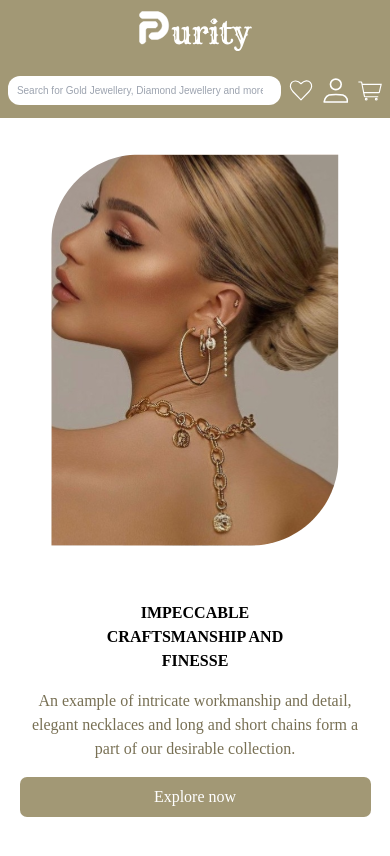
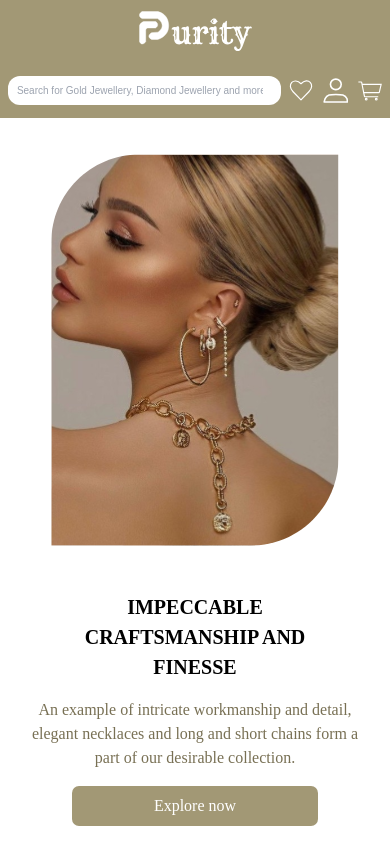
Before and after one commit to MuhammadRaedSiddiquie/assignment_5, a Next.js app: page / in a window 390 px wide. Built offline with nearby package versions, Linux system fonts and the light colour scheme; a web font is replaced by a local one.

Commit message:
responsive

```diff
--- a/src/app/page.tsx
+++ b/src/app/page.tsx
@@ -18,15 +18,15 @@ export default function Home() {
       </nav>
       <section className="w-full h-[86%] bg-[#ffffff] flex items-center justify-center ">
         <div className="lg:w-[85%] lg:h-[70%] flex lg:flex-nowrap lg:text-start sm:flex-wrap sm:h-[90%] sm:justify-center sm:gap-4 sm:text-center ">
-          <div className="lg:w-[67%] lg:h-[100%] bg-white flex lg:flex-col pr-36  lg:justify-between lg:gap-0 lg:order-1 sm:order-2 sm:w-[90%] sm:h-[45%] sm:pr-0 sm:justify-center sm:gap-4 sm:flex-col">
-            <h1 className="xxl:text-[54px] xl:text-[44px] text-black font-bold font-[libre]  xxl:leading-[78px] l:text-[33px] l:leading-[50px] xl:leading-[66px]">IMPECCABLE <br />
+          <div className="lg:w-[67%] lg:h-[100%] bg-white flex lg:flex-col pr-36  lg:justify-between lg:gap-0 lg:order-1 sm:order-2 sm:w-[90%] sm:h-[45%] sm:pr-0 sm:justify-center sm:gap-4 sm:flex-col sm:items-center">
+            <h1 className="xxl:text-[54px] xl:text-[44px] text-black font-bold font-[libre]  xxl:leading-[78px] lg:text-[28px] l:text-[33px] l:leading-[50px] xl:leading-[66px] sm:text-[20px]">IMPECCABLE <br />
               CRAFTSMANSHIP AND <br />
               FINESSE
             </h1>
             <p className="xxl:text-[38px] text-[#787054] font-medium font-[libre] xxl:leading-[58px] l:text-[24px] l:leading-[40px] xl:text-[30px] xl:leading-[48px]">
             An example of intricate workmanship and detail, elegant necklaces and long and short chains form a part of our desirable collection.
             </p>
-            <div className="flex items-center justify-center xxl:w-96 l:w-60 xl:w-64 xxl:h-[85px] l:h-[50px] xl:h-[65px] sm:h-[40px] bg-[#A29875] text-white rounded-[7px] font-medium xxl:text-[35px] l:text-[22px] xl:text-[28px]  font-[libre]">Explore now</div>
+            <div className="flex items-center justify-center lg:w-60 xxl:w-96 l:w-60 xl:w-64 xxl:h-[85px] l:h-[50px] xl:h-[65px] sm:h-[40px] sm:w-[70%] bg-[#A29875] text-white rounded-[7px] font-medium xxl:text-[35px] l:text-[22px] xl:text-[28px]  font-[libre]">Explore now</div>
 
           </div>
           <div className="lg:w-[33%] lg:h-[100%] bg-[url('/images/pic.svg')] lg:order-2 sm:order-1 bg-no-repeat bg-center bg-contain sm:w-[100%] sm:h-[60%]"></div>
```
